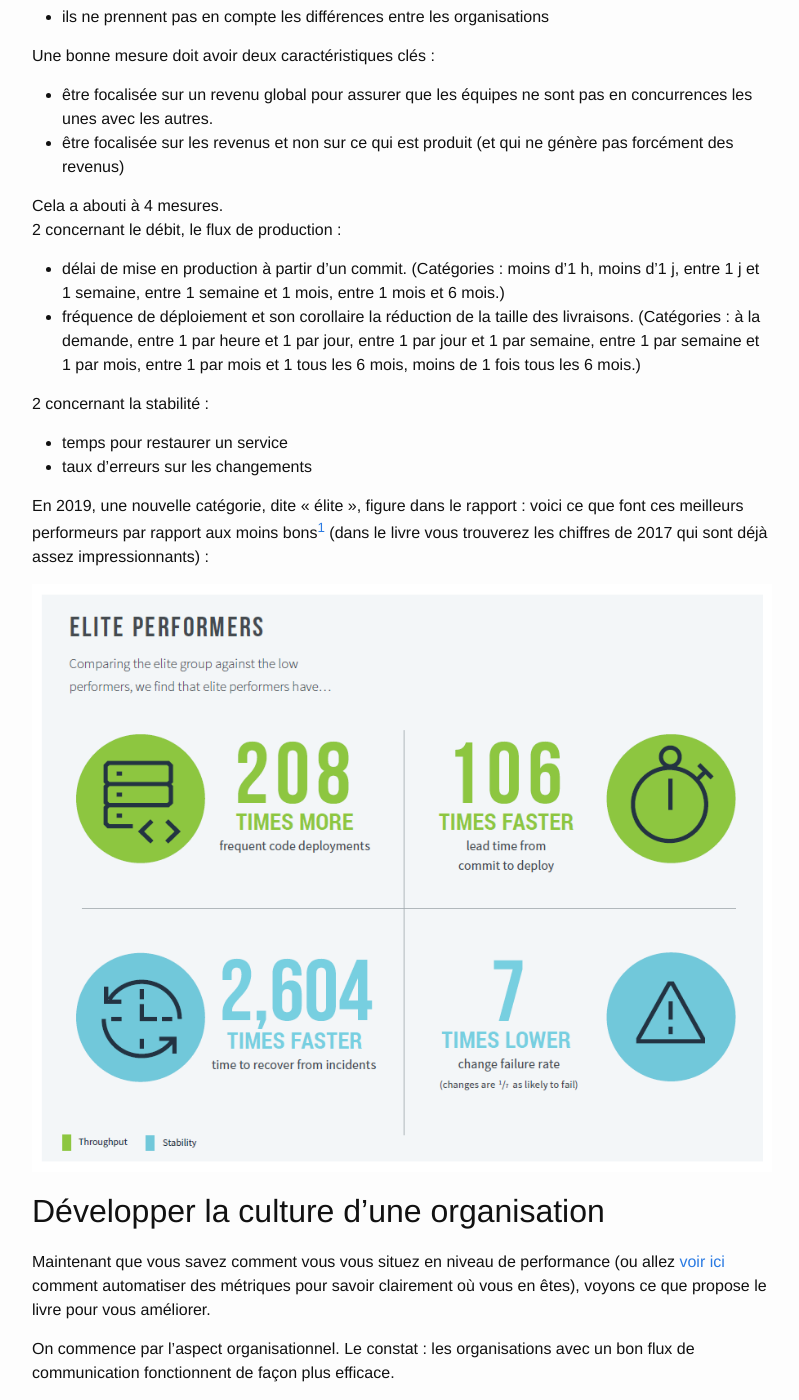
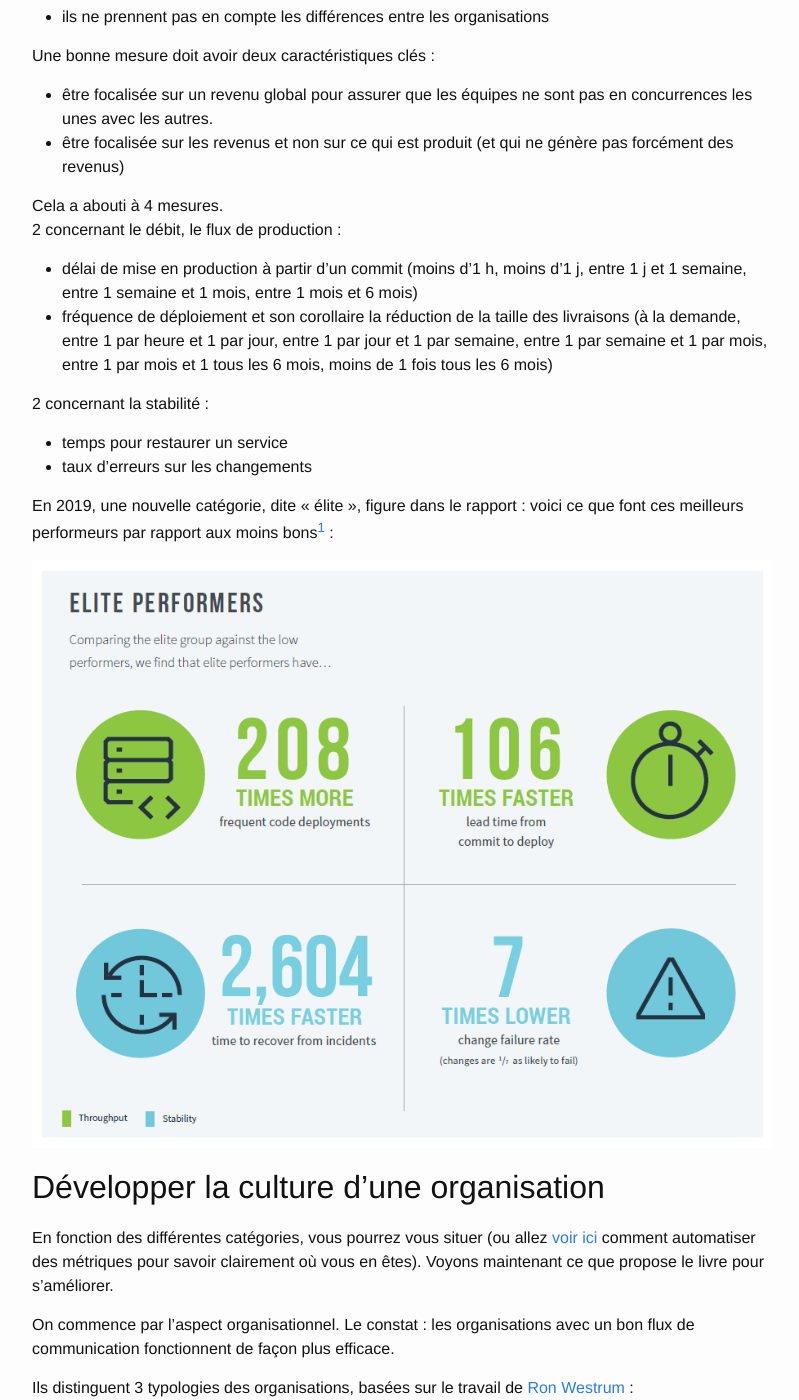
Before and after one commit to fego/fego.github.io, a Jekyll site: the page built from docs/_posts/2020-09-15-Accelerate.markdown, in a window 1280 px wide and 1400 px high, scrolled down 855 px. Shown: the whole window, without its empty margins (238-1037 px from the left). Built offline with Jekyll 4.4.1, drawn with Linux system fonts in a browser that asks for light colours; our own code applies the rules of GitHub Pages for plain Markdown files.

Commit message:
update accelerate

```diff
--- a/docs/_posts/2020-09-15-Accelerate.markdown
+++ b/docs/_posts/2020-09-15-Accelerate.markdown
@@ -32,20 +32,21 @@ Une bonne mesure doit avoir deux caractéristiques clés :
 
 Cela a abouti à 4 mesures. \
 2 concernant le débit, le flux de production :
-- délai de mise en production à partir d'un commit. (Catégories : moins d'1 h, moins d'1 j, entre 1 j et 1 semaine, entre 1 semaine et 1 mois, entre 1 mois et 6 mois.)
-- fréquence de déploiement et son corollaire la réduction de la taille des livraisons. (Catégories : à la demande, entre 1 par heure et 1 par jour, entre 1 par jour et 1 par semaine, entre 1 par semaine et 1 par mois, entre 1 par mois et 1 tous les 6 mois, moins de 1 fois tous les 6 mois.)
+- délai de mise en production à partir d'un commit (moins d'1 h, moins d'1 j, entre 1 j et 1 semaine, entre 1 semaine et 1 mois, entre 1 mois et 6 mois)
+- fréquence de déploiement et son corollaire la réduction de la taille des livraisons (à la demande, entre 1 par heure et 1 par jour, entre 1 par jour et 1 par semaine, entre 1 par semaine et 1 par mois, entre 1 par mois et 1 tous les 6 mois, moins de 1 fois tous les 6 mois)
 
 2 concernant la stabilité :
 - temps pour restaurer un service
 - taux d'erreurs sur les changements
 
-En 2019, une nouvelle catégorie, dite « élite », figure dans le rapport : voici ce que font ces meilleurs performeurs par rapport aux moins bons[^3] (dans le livre vous trouverez les chiffres de 2017 qui sont déjà assez impressionnants) :
+En 2019, une nouvelle catégorie, dite « élite », figure dans le rapport : voici ce que font ces meilleurs performeurs par rapport aux moins bons[^3] :
 
 ![performance]({{ site.url }}images/accelerate_1.png)
 
 ## Développer la culture d'une organisation
 
-Maintenant que vous savez comment vous vous situez en niveau de performance (ou allez [voir ici](https://cloud.google.com/blog/products/devops-sre/using-the-four-keys-to-measure-your-devops-performance) comment automatiser des métriques pour savoir clairement où vous en êtes), voyons ce que propose le livre pour vous améliorer.
+En fonction des différentes catégories, vous pourrez vous situer (ou allez [voir ici](https://cloud.google.com/blog/products/devops-sre/using-the-four-keys-to-measure-your-devops-performance) comment automatiser des métriques pour savoir clairement où vous en êtes).
+Voyons maintenant ce que propose le livre pour s'améliorer.
 
 On commence par l'aspect organisationnel.
 Le constat : les organisations avec un bon flux de communication fonctionnent de façon plus efficace.
```
